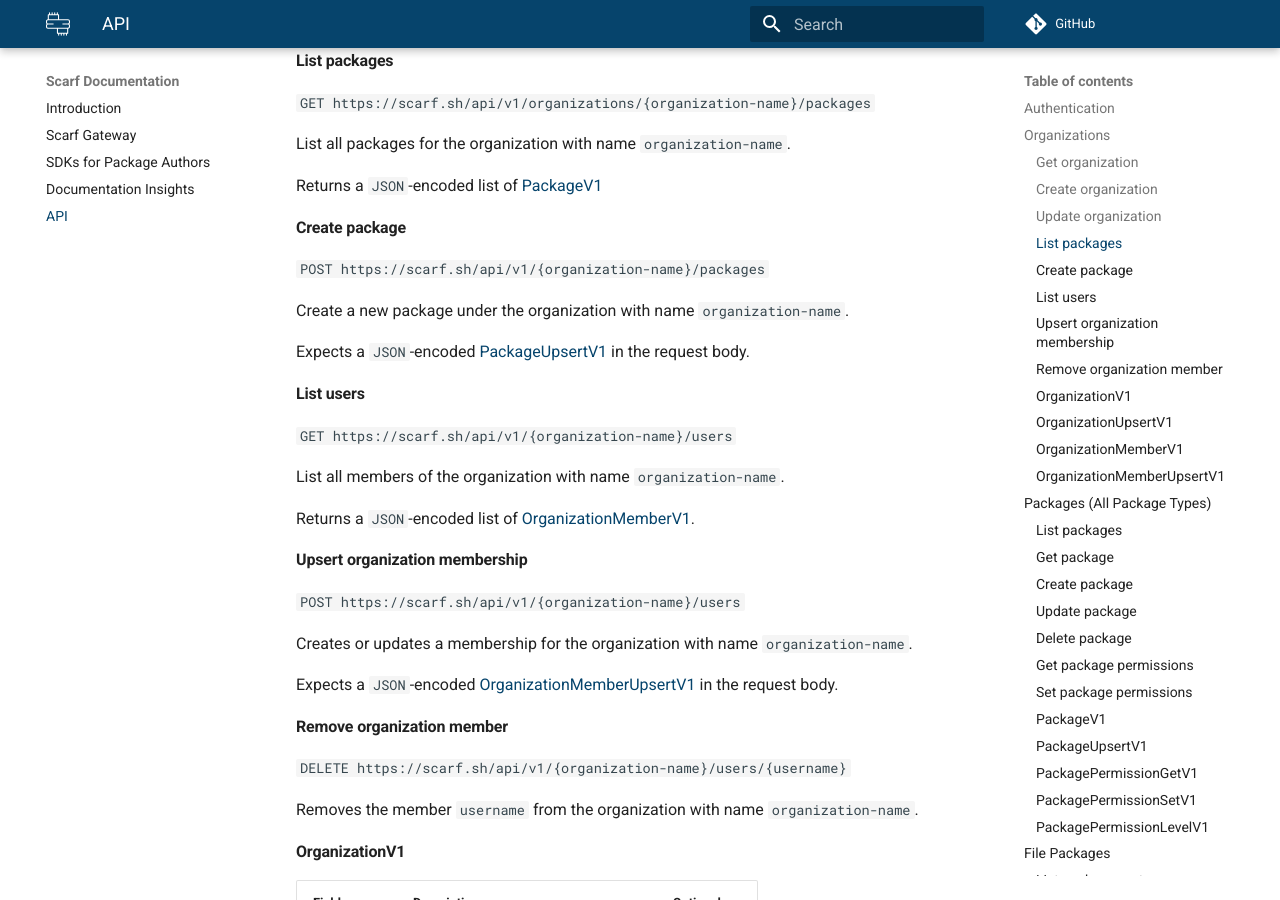
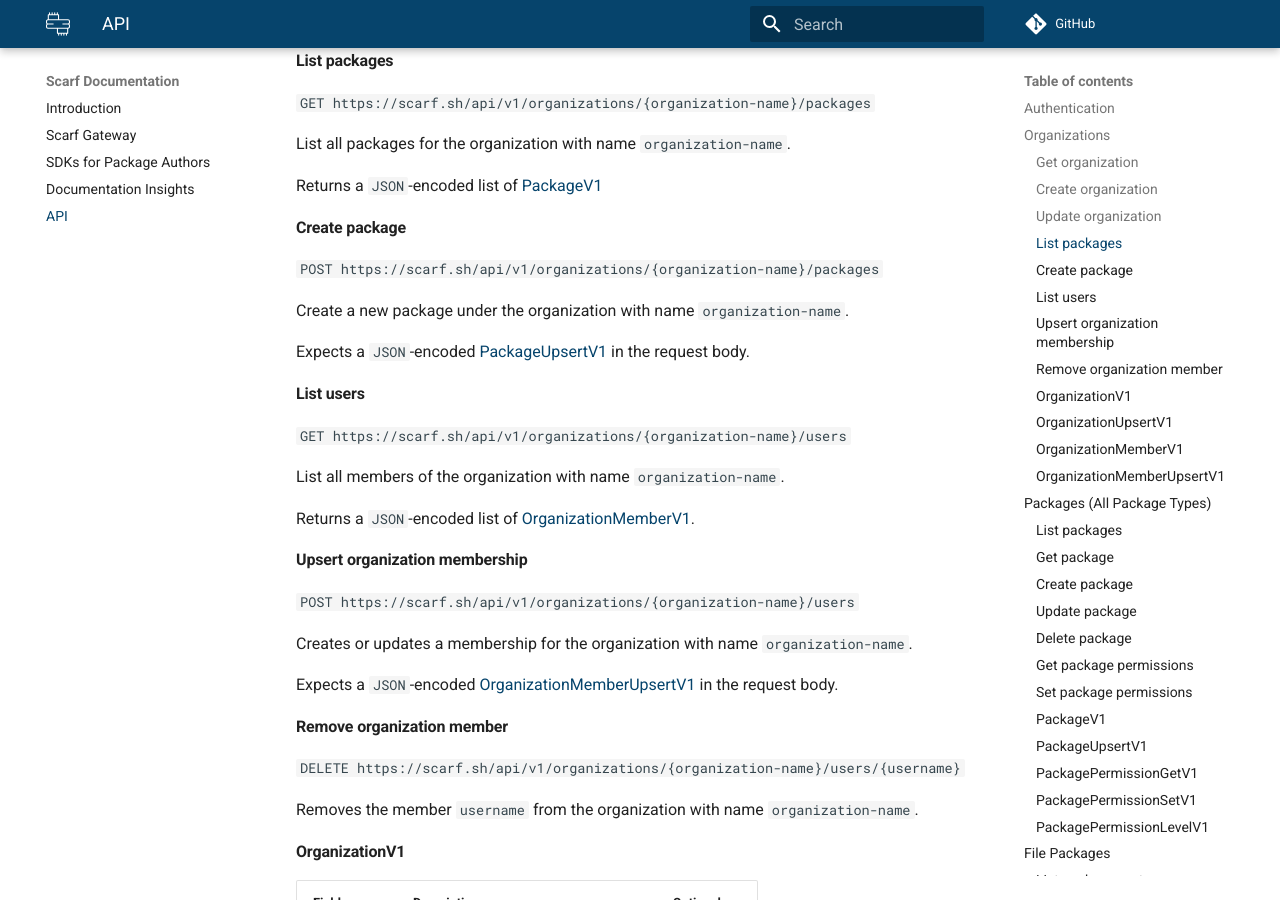
Before and after one commit to scarf-sh/docs, an MkDocs documentation site: the page built from docs/api.md, in a window 1280 px wide and 900 px high, scrolled down 972 px. Built offline with MkDocs 1.6.1 and Material for MkDocs 9.7.7, drawn with Linux system fonts in a browser that asks for light colours; comment, search, counter and statistics services are not loaded; some of the changed lines change nothing that is shown.

Commit message:
Correct organization endpoints (#46)

```diff
--- a/docs/api.md
+++ b/docs/api.md
@@ -39,28 +39,28 @@ List all packages for the organization with name `organization-name`.
 Returns a `JSON`-encoded list of [PackageV1](#packagev1)
 
 #### Create package
-`POST https://scarf.sh/api/v1/{organization-name}/packages`
+`POST https://scarf.sh/api/v1/organizations/{organization-name}/packages`
 
 Create a new package under the organization with name `organization-name`.
 
 Expects a `JSON`-encoded [PackageUpsertV1](#packageupsertv1) in the request body.
 
 #### List users
-`GET https://scarf.sh/api/v1/{organization-name}/users`
+`GET https://scarf.sh/api/v1/organizations/{organization-name}/users`
 
 List all members of the organization with name `organization-name`.
 
 Returns a `JSON`-encoded list of [OrganizationMemberV1](#organizationmemberv1).
 
 #### Upsert organization membership
-`POST https://scarf.sh/api/v1/{organization-name}/users`
+`POST https://scarf.sh/api/v1/organizations/{organization-name}/users`
 
 Creates or updates a membership for the organization with name `organization-name`.
 
 Expects a `JSON`-encoded [OrganizationMemberUpsertV1](#organizationupsertv1) in the request body.
 
 #### Remove organization member
-`DELETE https://scarf.sh/api/v1/{organization-name}/users/{username}`
+`DELETE https://scarf.sh/api/v1/organizations/{organization-name}/users/{username}`
 
 Removes the member `username` from the organization with name `organization-name`.
 
```
